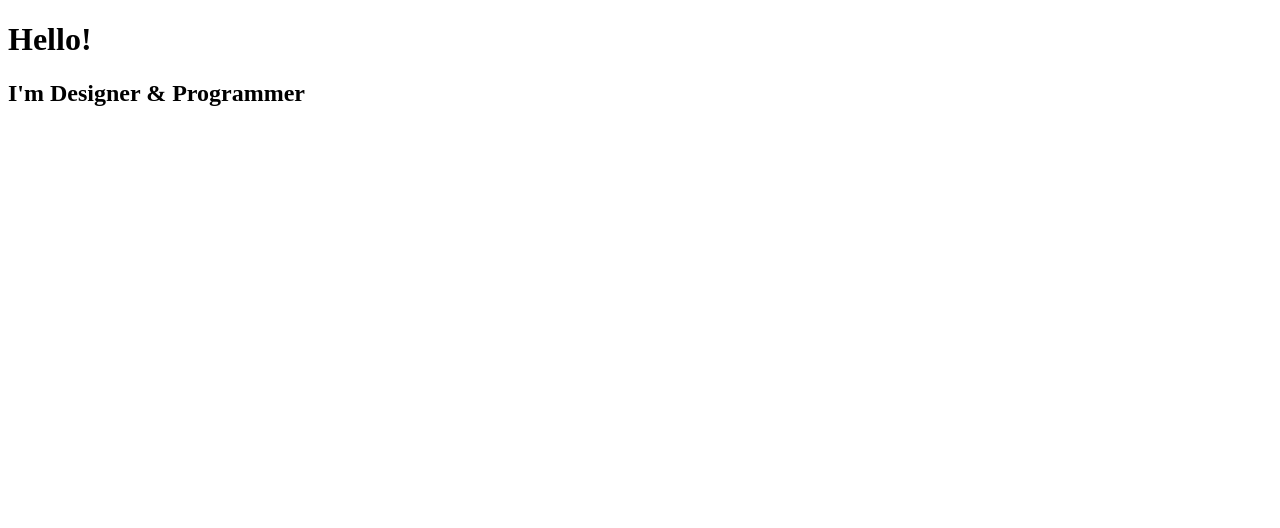
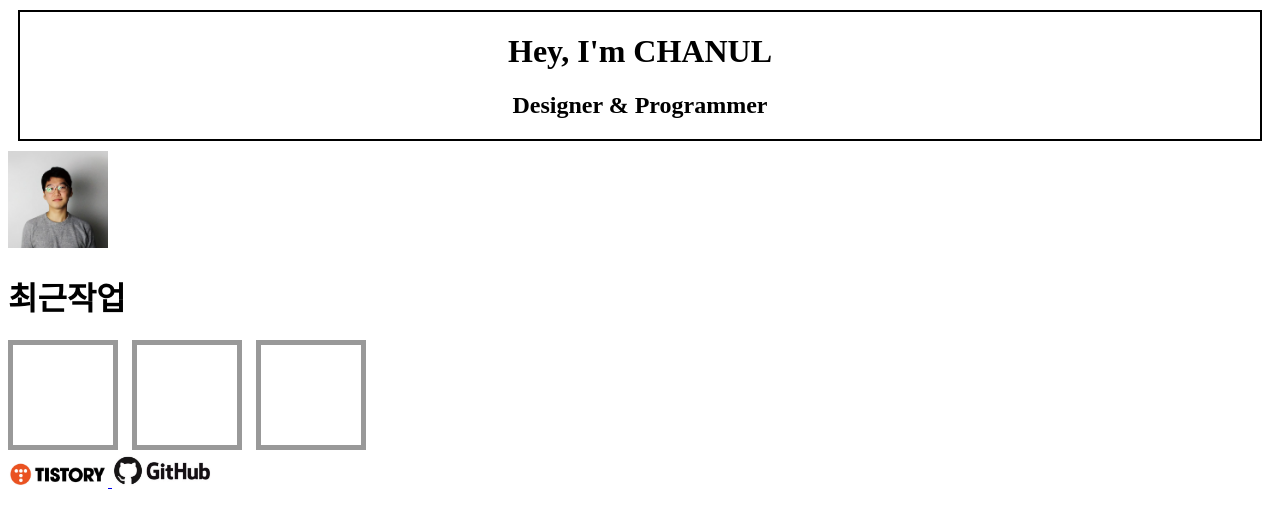
Before and after one commit to PCHANUL/chanul94.github.io, a plain HTML site: page index.html in a window 1280 px wide. Drawn offline with Linux system fonts and the light colour scheme; files whose address does not match are found by name.

Commit message:
starting make portfolio

```diff
--- a/index.html
+++ b/index.html
@@ -1,15 +1,39 @@
 <!DOCTYPE html>
-<html>
+<html lang="en">
 <head>
+    <meta charset="UTF-8">
+    <meta name="viewport" content="width=device-width, initial-scale=1.0">
     <title>CHAUNL Portfolio</title>
+    <link rel='stylesheet' type='text/css' href='myStyle.css' />
 </head>
 <body>
+    <div id='intro'>
+        <h1>Hey, I'm CHANUL</h1>
+        <h2>Designer & Programmer</h2>
+    </div>
+    <img src="/Users/bagchan-ul/Desktop/codestates/chanul94.github.io/images/face.png" alt="Tistory">
+
+    <tr>
+        <h1>최근작업</h1>
+        <td>
+            <canvas></canvas>
+            <canvas></canvas>
+            <canvas></canvas>
+        </td>
+
+
+    </tr>
+
     <div>
-        <h1 style='margin: center'>Hello!</h1>
-        <h2>I'm Designer & Programmer</h2>
+        <a href="https://snowboolean.tistory.com/">
+           <img src="/Users/bagchan-ul/Desktop/codestates/chanul94.github.io/images/tistoryLogo.png" alt="Tistory">
+        </a>
+
+        <a href="https://github.com/chanul94">
+            <img src="/Users/bagchan-ul/Desktop/codestates/chanul94.github.io/images/githubLogo.png" alt="Github">
+         </a>
+
     </div>
 
-
 </body>
-
 </html>
--- /dev/null
+++ b/myStyle.css
@@ -0,0 +1,20 @@
+h1 {
+    color: black;
+}
+
+#intro {
+    text-align: center;
+    border: 2px solid;
+    margin: 10px;
+}
+
+img {
+    width: 100px;
+}
+
+canvas {
+    border: 5px solid #999;
+    width: 100px;
+    height: 100px;
+    margin-right: 10px;
+}
```
Also changed, not shown: images/face.png (added), images/githubLogo.png (added), images/tistoryLogo.png (added), 1 other file.
